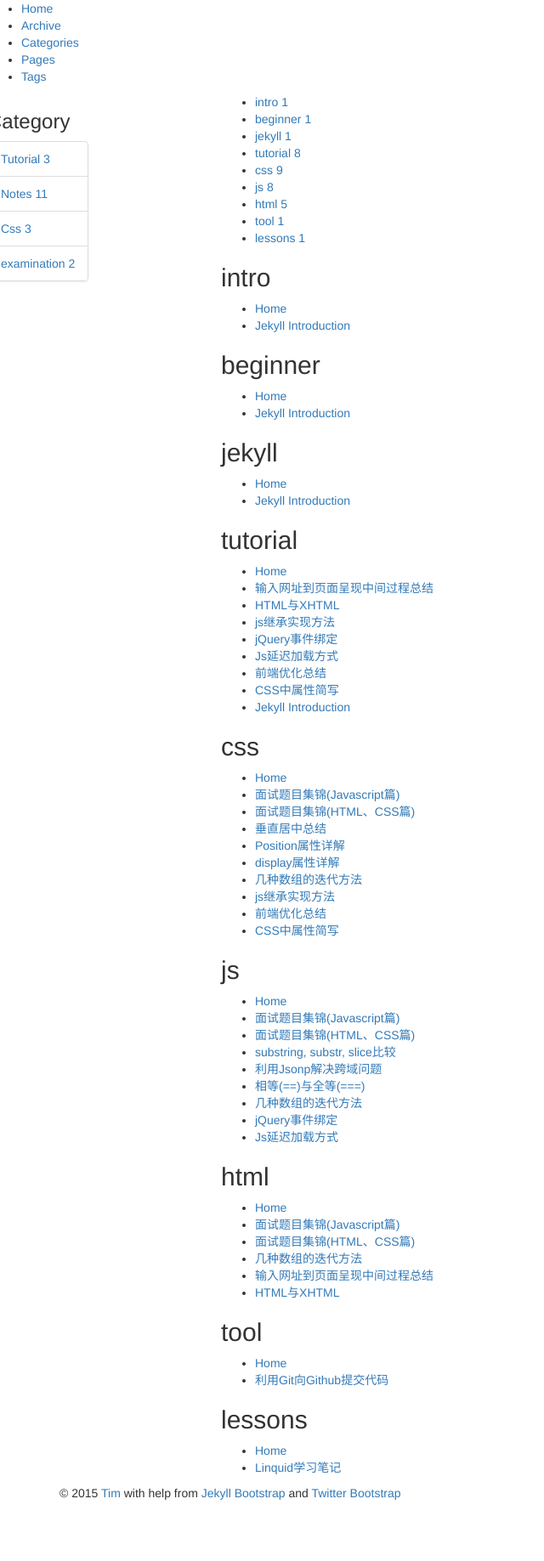
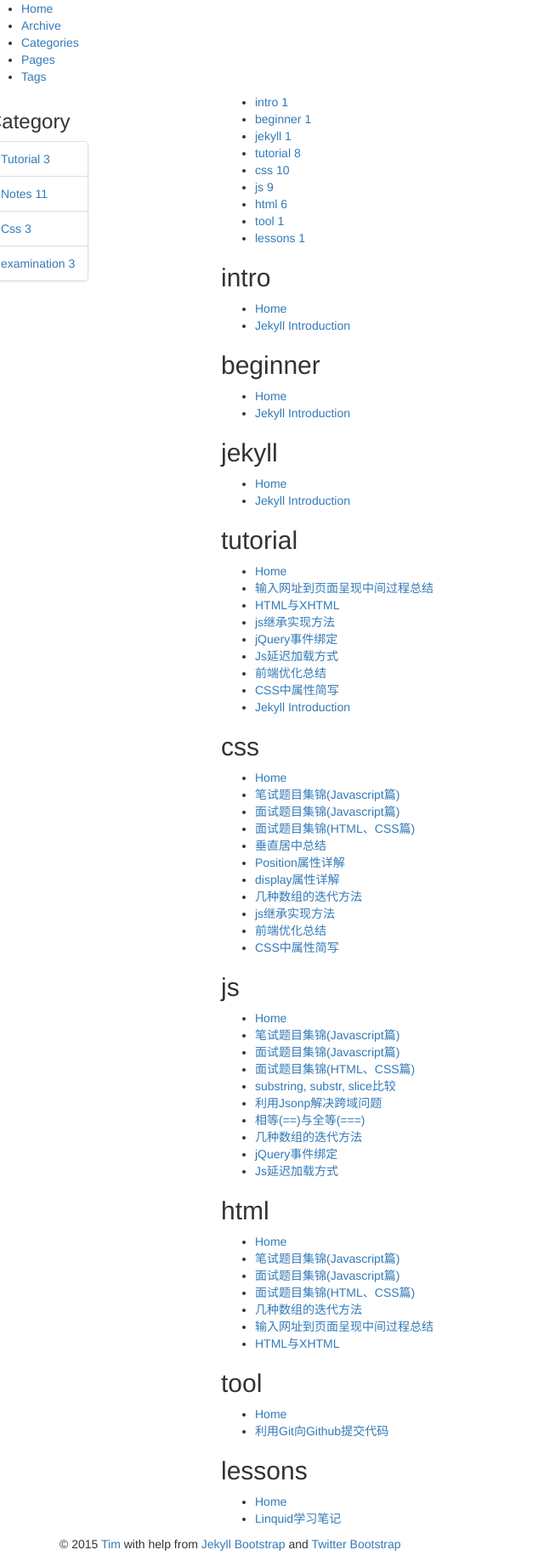
Before and after one commit to Tim-Ju/tim-ju.github.io, a Jekyll site: the page built from tags.html, in a window 1280 px wide. Shown: the whole page at 85% size, without its empty margins (0-640 px from the left). Built offline with Jekyll 4.4.1, drawn with Linux system fonts in a browser that asks for light colours; nearby versions of some CDN libraries; library files that are not in the unit come from our copies; before the commit the page ends 1777 px from its top, so only the background shows below that; part of the change alters nothing that is shown.

Commit message:
2015-04-08-2.md commit

```diff
--- /dev/null
+++ b/_posts/2015-04-08-2.md
@@ -0,0 +1,242 @@
+---
+layout: post
+category : examination
+tagline: ""
+title: "笔试题目集锦(Javascript篇)"
+tags : [html, css, js]
+---
+{% include JB/setup %}
+
+**1.给节点（假设为element）绑定click事件，当被点击时候，alert 弹出事件的类型（要求兼容IE、标准浏览器）**
+
+	//添加事件处理程序
+	function addEventHandler(element, type, handler){
+	  if(elelment.addEventListener){
+	    element.addEventListener(type, handler, false);
+	  }else if(element.attachEvent){
+	    element.attachEvent("on"+type, handler);
+	  }else{
+	    element["on"+type] = handler;
+	  }
+	}
+
+	//移除事件处理程序
+	function removeEventHandler(element, type, handler){
+	  if(elelment.removeEventListener){
+	    element.removeEventListener(type, handler, false);
+	  }else if(element.detachEvent){
+	    element.detachEvent("on"+type, handler);
+	  }else{
+	    element["on"+type] = null;
+	  }
+	}
+
+	var tar = document.getElementById("element");
+	addEventHandler(tar, "click", function(){
+		//添加事件处理程序
+	})
+
+首先传入的元素是否存在DOM2级方法，如果存在DOM2级方法，则使用该方法：传入事件类型、事件处理程序函数和第三个参数false（表示冒泡阶段）。如果存在的是IE的方法，则采取第二个方案。注意，为了在IE8及更早版本中运行，此时的事件类型必须加上”on“前缀。最后一种可能就是使用DOM0级方法（在现代浏览器中，应该不会执行这里的代码）。此时，使用的是方括号语法来将属性名指定为事件处理程序，或者将属性置为null。
+
+**2.[{a:3},{a:4},{a:1},{a:2}] sort排序，[{a:3,b:5},{a:4,b:6},{a:1},{a:2,b:8}]按a的正向排序**
+
+	var arr = [{a:3},{a:4},{a:1},{a:2}];
+	arr.sort(function(value1,value2){
+	  //从小到大；
+	  return value1.a-value2.a;
+	});
+
+**3.用正则实现my name is imweba ... => my6 name7 is8 imweba9 ...**
+
+**4.实现function upper(str)(){},将str的每个单词的首字母大写（str为英文字符串）**
+
+	function upper(str)
+	{
+	  str=str.toLowerCase();
+	  return str.replace(/\b(\w)|\s(\w)/g,function(m){ return m.toUpperCase();});
+	}
+
+**5.写一个二分查找的算法（假设这个数组不是有序的呢）**
+
+	function binsearch(arr,key)
+	{
+	  var s=0,e=arr.length-1,mid,tmp;
+	  //先对数组按大小进行排序
+	  arr=arr.sort(function(a,b) return a-b);
+	  while(s<e)
+	  {
+	    //获取中间位置下标
+	    mid=Math.floor((s+e)/2);
+	    //获取中间位置数据
+	    tmp=arr[mid];
+
+	    if(key==tmp){
+          //找到，返回下标
+	      return mid;
+	    }else if(key<tmp){
+	      //没找到，且目标值比中间值小，则结束下标赋为中间位置减1，继续二分
+	      e=mid-1;
+	    }else {
+	      //没找到，且目标值比中间值大，则起始下标赋为中间位置加1，继续二分
+	      s=mid+1;
+	    }
+	  }
+	}
+
+**6.实现function find(attr,val){},找到当前页面里具备属性为attr且值为val的节点，输出其父元素名称**
+
+	function find(attr,val)
+	{
+	  //获取所有元素
+	  var all=document.all?document.all:document.getElementsByTagName('*');
+
+	  //遍历，
+	  for(var i=0, len=all.length;i<len;i++)
+	  {
+	    if(all[i].getAttribute("attr")==val)
+	    {
+	      return all[i].parentNode.nodeName;
+	    }
+	  }
+	}
+
+**7.解析URL查询字符串，返回包含的所有参数**
+
+	function getQueryStringArgs(){
+	  //取得查询字符串并去年开关的问号
+	  var qs = (location.search.length > 0 ? location.search.substring(1) : ""),
+
+	  //保存数据的对象
+	  args = {},
+
+	  //取得第一项
+	  items = qs.length ? qs.split("&") : [];
+	  item = null,
+	  name = null,
+	  value = null,
+
+	  //在for中使用
+	  i = 0,
+	  len = items.length;
+
+	  //逐个将每一项添加到args对象中
+	  for(i=0; i<len; i++){
+	    item = items[i].split("=");
+	    name = decodeURIComponent(item[0]);
+	    value = decodeURIComponent(item[0]);
+
+	    if(name.length){
+	      args[name] = value;
+	    }
+	  }
+	  return args;
+	}
+
+**8.利用原生Js代码实现Ajax请求过程，要求兼容IE**
+
+	function createXHR(){
+	  if(typeof XMLTttpRequest != "undefined"){
+	    return new XMLTttpRequest();
+	  }else if(typeof ActiveXObject != "undefined"){
+	    if(typeof arguments.callee.activeXString != "string"){
+	      var versions = ["MSXML2.XMLHttp.6.0", "MSXML2.XMLHttp.3.0", "MSXML2.XMLHttp"];
+
+	      for(var i=0,len=versions.length;i<len;i++){
+	        try{
+	          new ActiveXObject(versions[i]);
+	          arguments.callee.activeXString = versions[i];
+	          break;
+	        }catch(ex){
+	          //
+	        }
+	      }
+	    }
+	    return new ActiveXObject(arguments.callee.activeXString);
+	  }else{
+	    throw new Error("No XHR object available.");
+	  }
+	}
+
+	function Ajax(type, url, callback){
+	  var xhr = createXHR();
+	  xhr.onreadystatechange = function(){
+	    if(xhr.readyState == 4){
+	      if((xhr.status >= 200 && xhr.status < 300) || xhr.status ==304){
+	        callback(xhr.responseText);
+	      }else{
+	        callback("Request was unsuccessful: "+ xhr.status);
+	      }
+	    }
+	  };
+
+	  xhr.open(type, url, true);
+	  xhr.send(null);
+	}
+
+XHR对象的readyState属性表示访求/响应过程的当前活动阶段。取值如下：
+
+  -0：未初始化。尚未调用open()方法。
+
+  -1：启动。已经调用open()方法，但尚未调用send()方法。
+
+  -2：发送。已经调用send()方法，但尚未接收到响应。
+
+  -3：接收。已经接收到部分响应数据。
+
+  -4：完成，已经接收到全部响应数据，而且已经可以在客户端使用了。
+
+在接收到响应后，第一步是检查status属性，以确定响应已经成功返回。一般来说可以将Http状态码为200作为成功的标志。此外状态码为304表示请求的资源并没有被修改，可以直接使用浏览器中缓存的版本；当然也意味着响应是有效的。
+
+**9.在运算过程中，数据类型转换问题**
+
+加法会将数字转化为字符串，减法和乘法等会将字符串转化为数字
+
+	alert("4"*"5")  //20
+	alert("123”+34) //12334
+	alert("123"-34) //89
+	alert("aa"+11)  //aa11
+	alert("aa"-11)  //NaN
+
+字符串与数字或者与字符串&&操作，每次输出后面一个
+
+	alert(3&&1)     //1
+	alert(3&&"1")   //1
+	alert(1&&2)     //2
+	alert("5"&&"3") //3
+	alert("a"&&3)   //3
+	alert(3&&"a")   //a
+	alert("a"&&"c") //c
+
+
+字符串与数字或者与字符串||操作，每次输出前面一个
+
+	alert(5||6)     //5
+	alert("5"||"6") //5
+	alert("a"||1)   //a
+	alert("a"||"6") //a
+	alert("a"||"c") //a
+
+
+数字字符串与数字或者与数字字符串&或者|操作，输出正常按位与或者按位或结果
+
+	alert(3&5)      //1
+	alert(3|5)      //7
+	alert("3"&"5")  //1
+	alert("3"|"5")  //7
+
+只要有字母字符串参与的按位&  结果都是0
+
+	alert("a"&"c")  //0
+	alert("a"&5)    //0
+	alert(6&"a")    //0
+
+全都是字母字符参与的按位|  结果都是0
+
+	alert("a"|"b")  //0
+	alert("ff"|"dv")//0
+
+其中一个是字母字符串的按位|  结果都是数字
+
+	alert("a"|7)    //7
+	alert("hg"|80)  //80
+	alert(9|"ff")   //9
```
Also changed, not shown: _posts/2015-04-08-1.md (line endings or trailing spaces).
